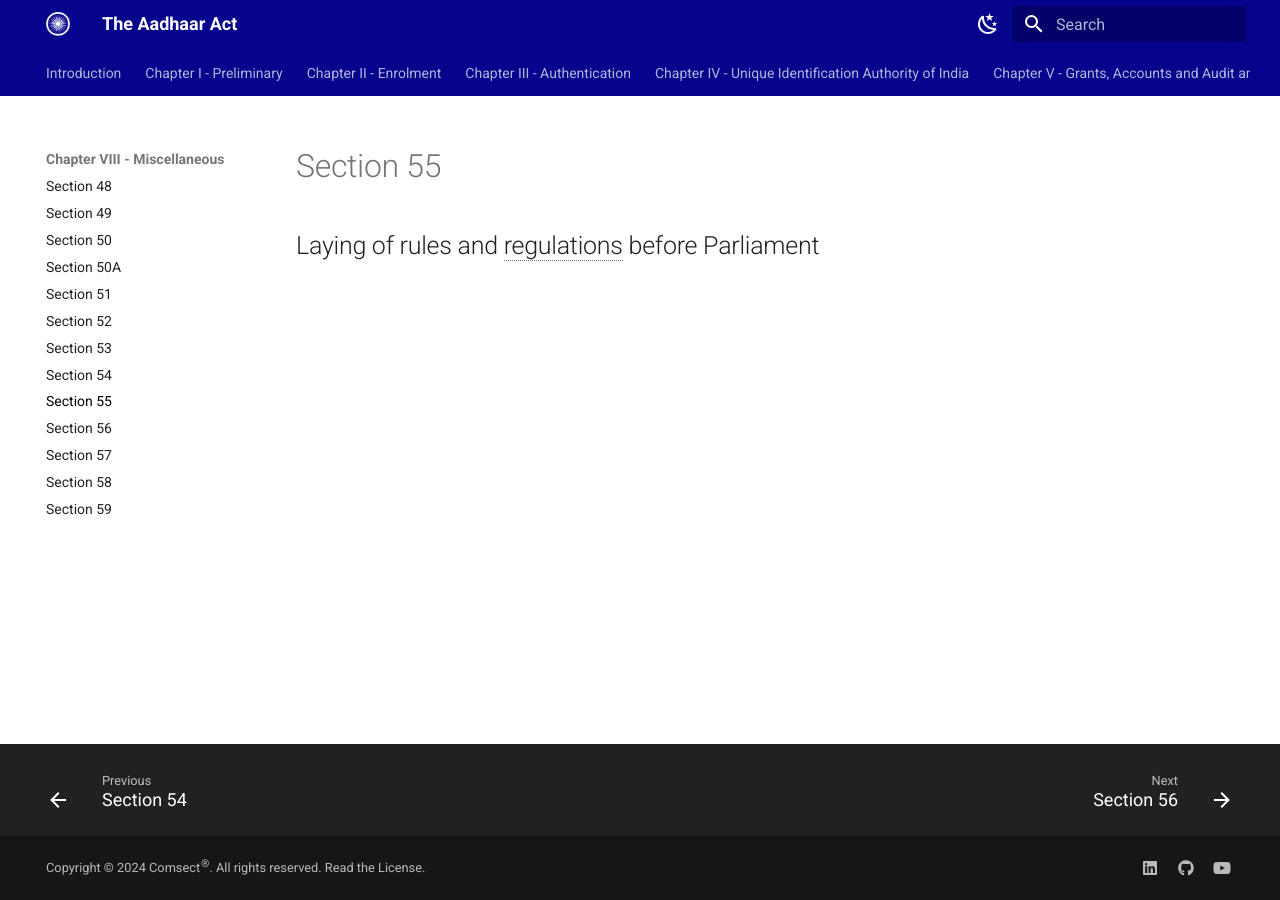
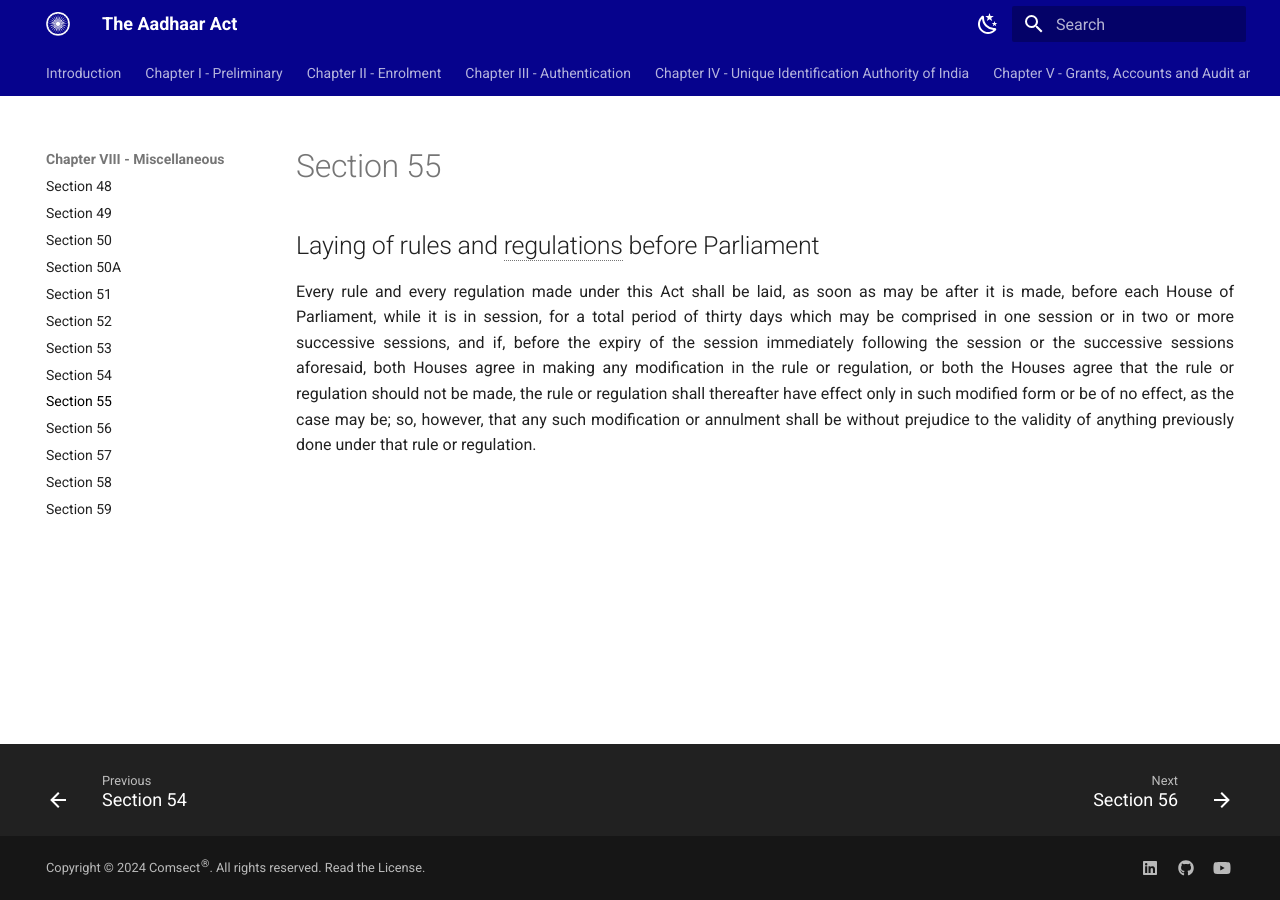
Before and after one commit to comsect/aadhaar-act, an MkDocs documentation site: the page built from docs/en/55.md, in a window 1280 px wide. Built offline with MkDocs 1.6.1 and Material for MkDocs 9.7.7, drawn with Linux system fonts in a browser that asks for light colours.

Commit message:
add section-fifty-five

```diff
--- a/docs/en/55.md
+++ b/docs/en/55.md
@@ -5,3 +5,5 @@
 ---
 
 ## Laying of rules and regulations before Parliament
+
+Every rule and every regulation made under this Act shall be laid, as soon as may be after it is made, before each House of Parliament, while it is in session, for a total period of thirty days which may be comprised in one session or in two or more successive sessions, and if, before the expiry of the session immediately following the session or the successive sessions aforesaid, both Houses agree in making any modification in the rule or regulation, or both the Houses agree that the rule or regulation should not be made, the rule or regulation shall thereafter have effect only in such modified form or be of no effect, as the case may be; so, however, that any such modification or annulment shall be without prejudice to the validity of anything previously done under that rule or regulation.
```
